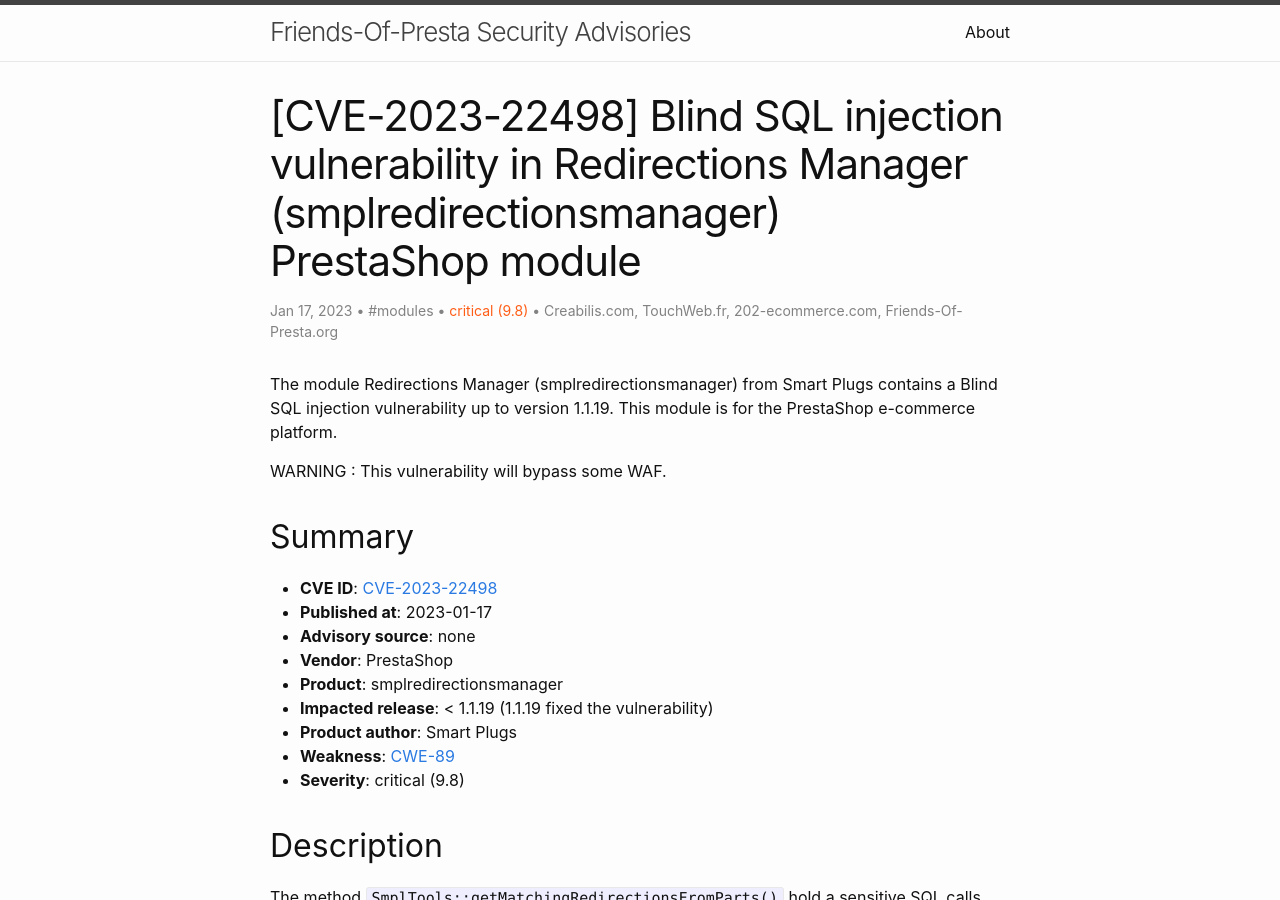
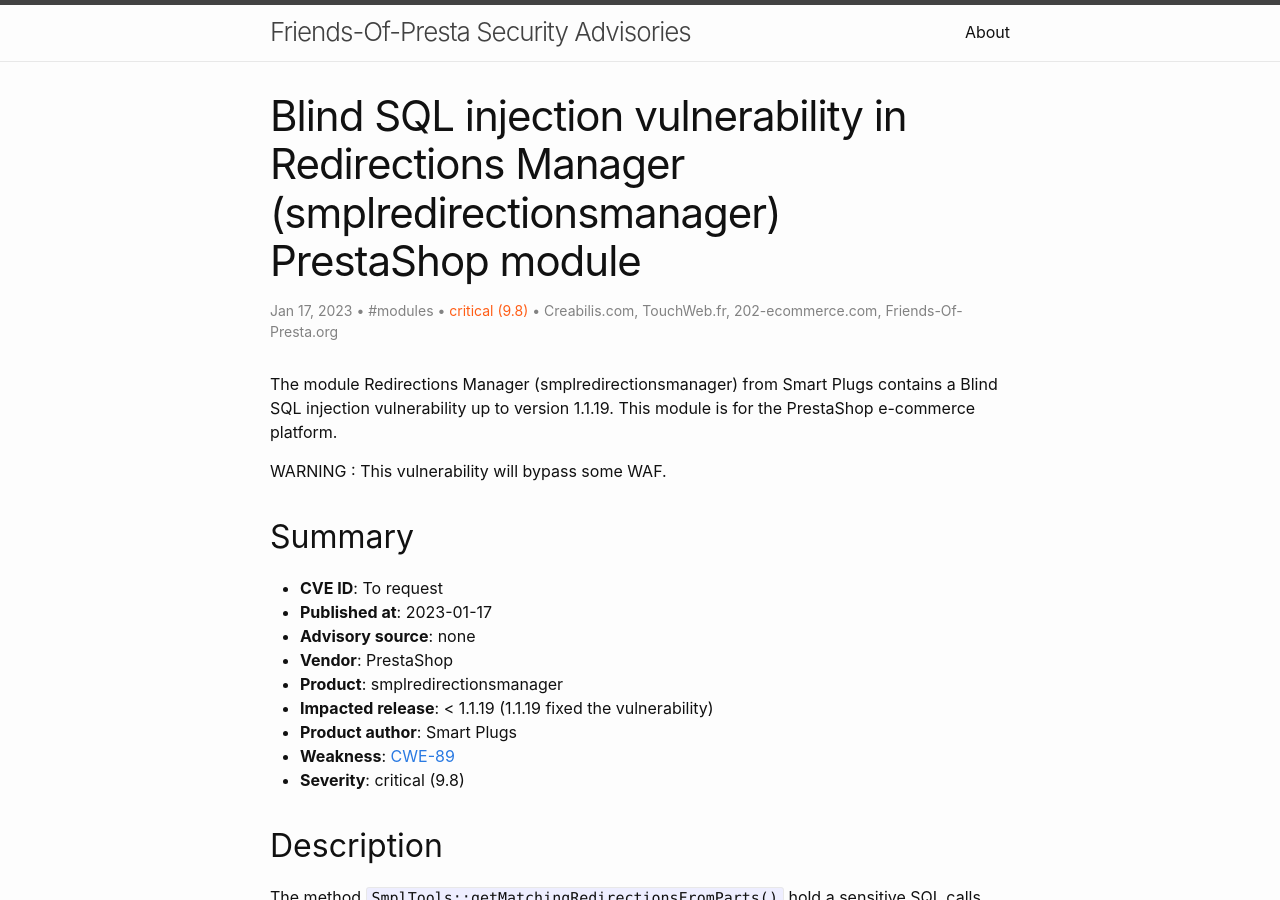
Before and after one commit to friends-of-presta/security-advisories, a Jekyll site: the page built from _posts/2023-01-17-smplredirectionsmanager.md, in a window 1280 px wide and 900 px high. Built offline with Jekyll 4.4.1, drawn with Linux system fonts in a browser that asks for light colours.

Commit message:
Remove rejected CVE

```diff
--- a/_posts/2023-01-17-smplredirectionsmanager.md
+++ b/_posts/2023-01-17-smplredirectionsmanager.md
@@ -1,6 +1,6 @@
 ---
 layout: post
-title: "[CVE-2023-22498] Blind SQL injection vulnerability in Redirections Manager (smplredirectionsmanager) PrestaShop module"
+title: "Blind SQL injection vulnerability in Redirections Manager (smplredirectionsmanager) PrestaShop module"
 categories: modules
 author:
 - Creabilis.com
@@ -18,7 +18,7 @@ WARNING : This vulnerability will bypass some WAF.
 
 ## Summary
 
-* **CVE ID**: [CVE-2023-22498](https://cve.mitre.org/cgi-bin/cvename.cgi?name=CVE-2023-22498)
+* **CVE ID**: To request
 * **Published at**: 2023-01-17
 * **Advisory source**: none
 * **Vendor**: PrestaShop
@@ -89,4 +89,3 @@ It’s recommended to upgrade to the lastest version of the module **smplredirec
 ## Links
 
 * [PrestaShop addons product page](https://addons.prestashop.com/en/url-redirects/21428-redirections-manager-manage-301-302-and-404-urls.html)
-* [CVE Report](https://cve.report/CVE-2023-22498)
```
